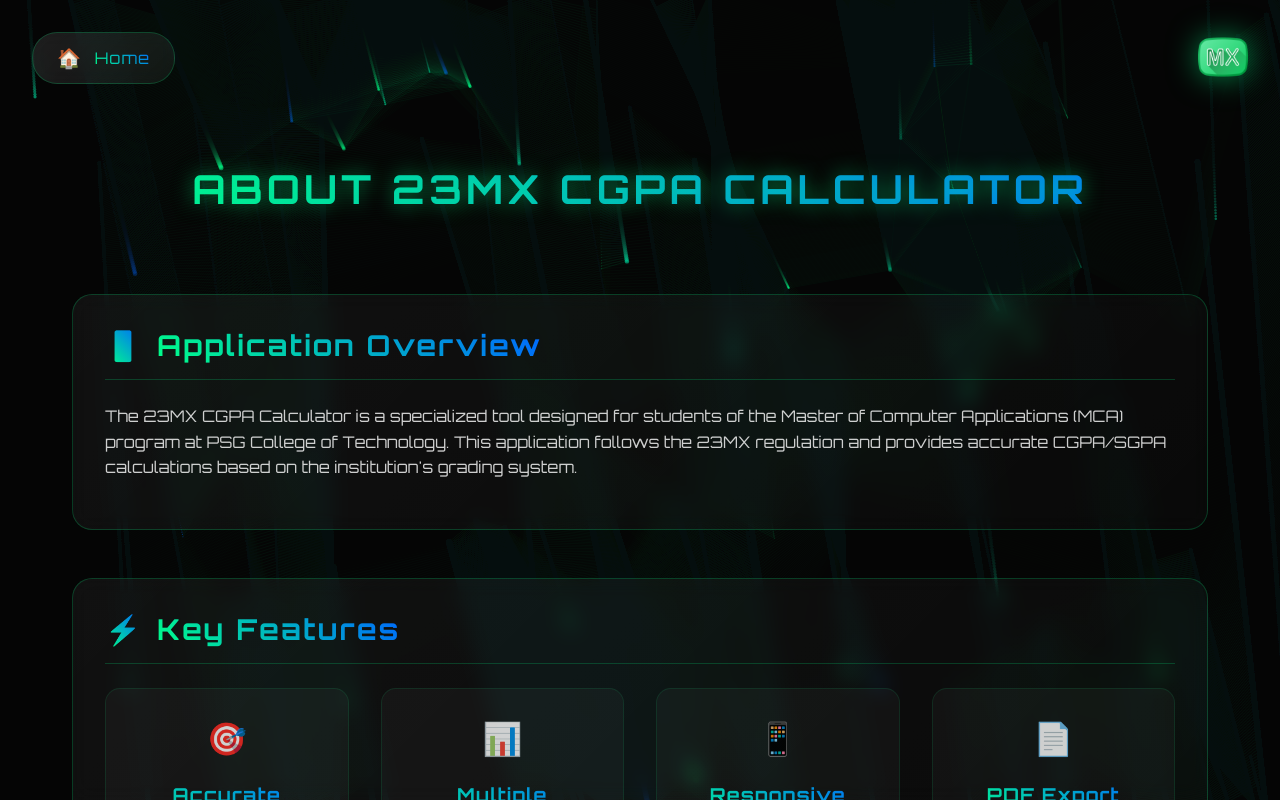
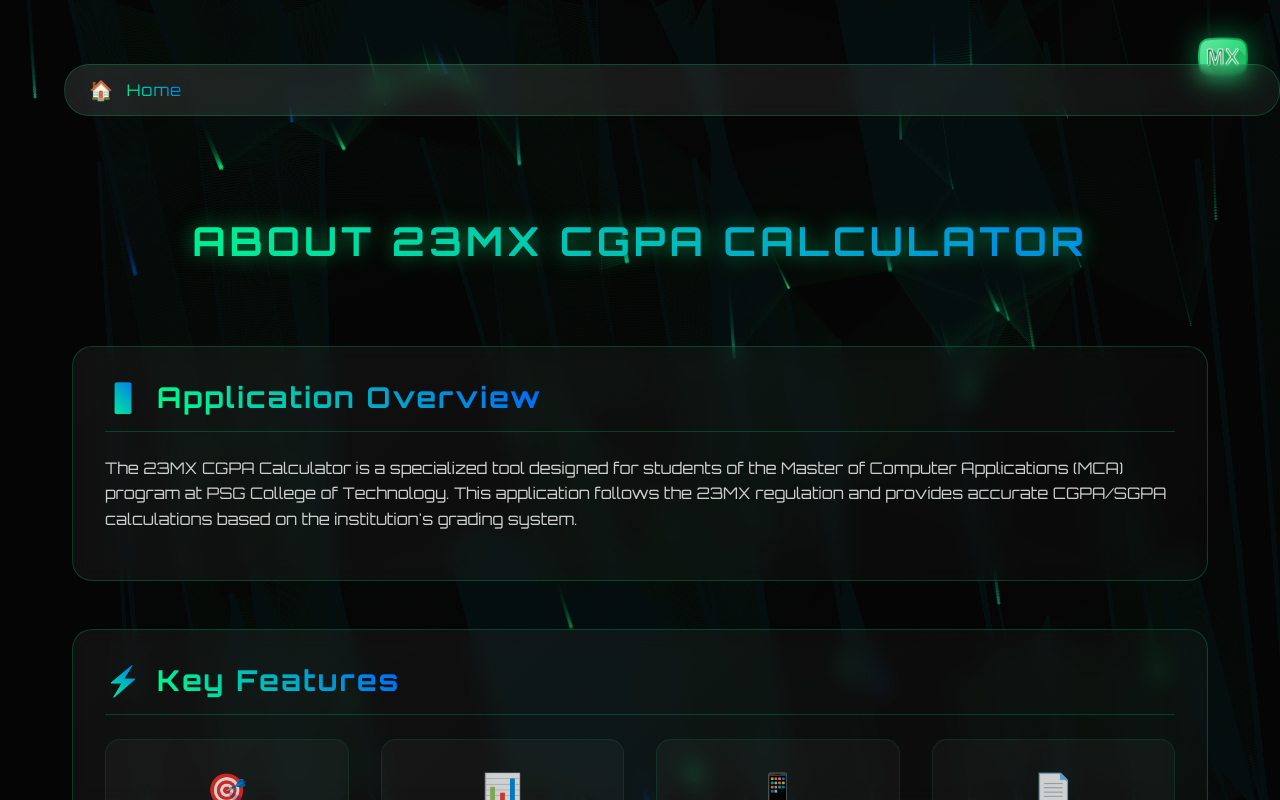
Before and after one commit to MohanB07/23MX-CGPA-CALCULATOR, a website: page public/about.html in a window 1280 px wide. Drawn offline with Linux system fonts and the light colour scheme.

Commit message:
about page updates

```diff
--- a/public/styles/about.css
+++ b/public/styles/about.css
@@ -1,6 +1,10 @@
+html, body {
+    overflow-y: auto;
+}
+
 /* Home Button Styles */
 .home-btn {
-    position: fixed;
+    position: relative;
     top: 2rem;
     left: 2rem;
     display: flex;
```
